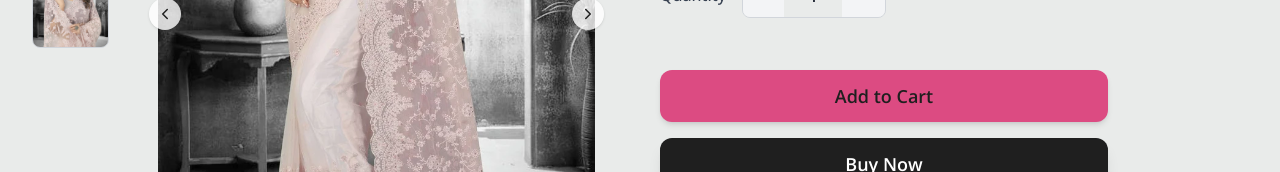
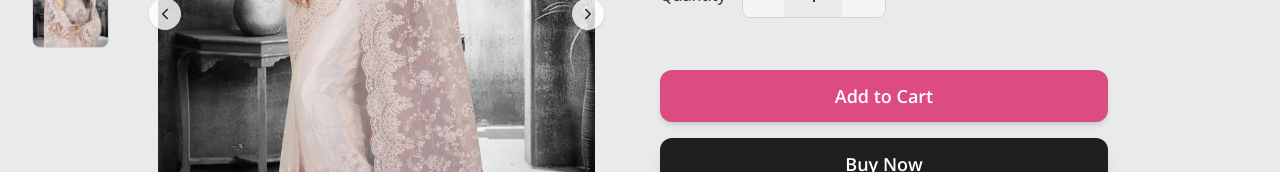
Before and after one commit to tushar0945/Saptrangi-kurties-and-sarees, a React (Vite) app: page /collection/banarasi-saree in a window 1280 px wide. Shown: the part 462-634 px from the top of the page. Built offline with nearby package versions, Linux system fonts and the light colour scheme.

Commit message:
Product Page Updation

```diff
--- a/src/pages/Product/components/AddToCartSection.jsx
+++ b/src/pages/Product/components/AddToCartSection.jsx
@@ -62,7 +62,7 @@ const AddToCartSection = ({ product, quantity }) => {
         onClick={handleAddToCart}
         className="
           w-full py-3 rounded-xl font-semibold text-lg
-          bg-primary text-dark
+          bg-primary text-white
           hover:bg-secondary
           transition-all duration-300
           shadow-md hover:shadow-xl
```
